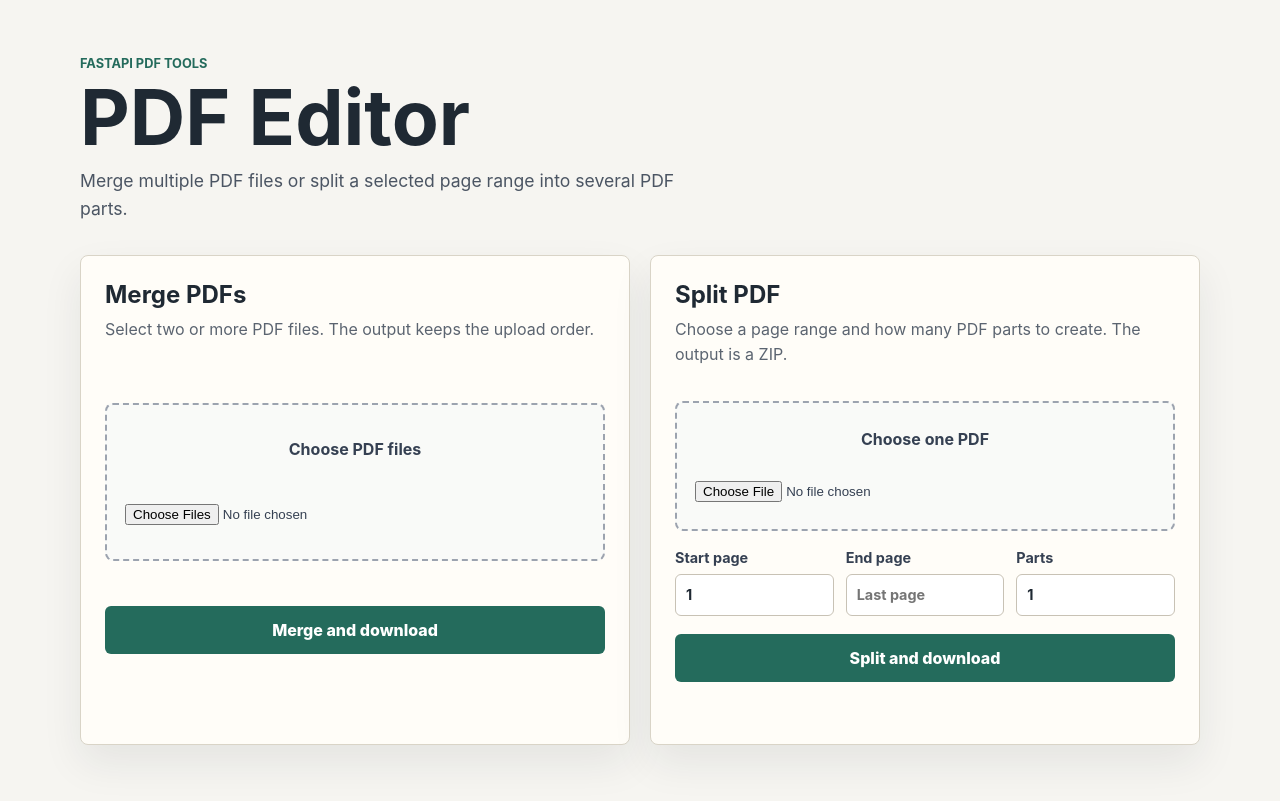
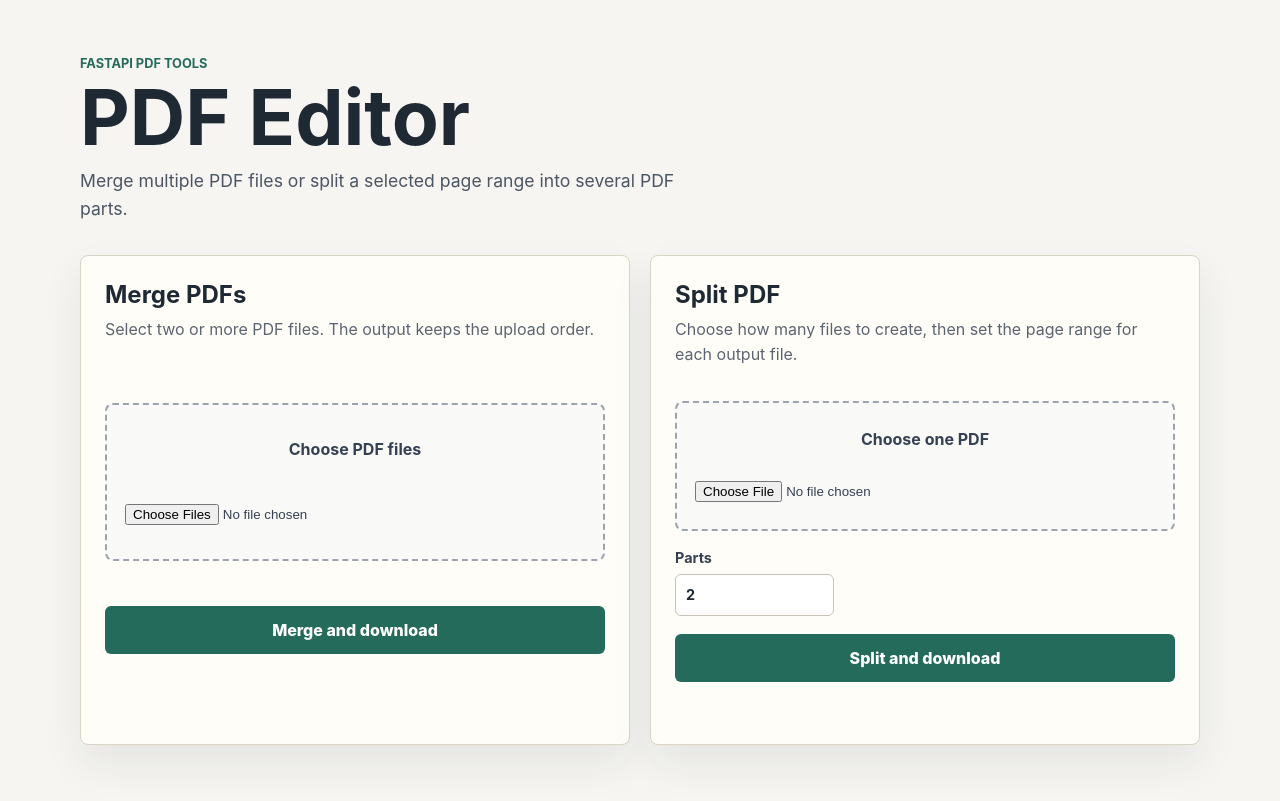
Before and after one commit to CID02418767/PDF, a FastAPI app: page / in a window 1280 px wide. Run offline with FastAPI, Linux system fonts and the light colour scheme.

Commit message:
Update split form for explicit ranges

```diff
--- a/app/templates/index.html
+++ b/app/templates/index.html
@@ -31,7 +31,7 @@
         <form class="tool-card" data-download-form action="/split" method="post" enctype="multipart/form-data">
           <div>
             <h2>Split PDF</h2>
-            <p>Choose a page range and how many PDF parts to create. The output is a ZIP.</p>
+            <p>Choose how many files to create, then set the page range for each output file.</p>
           </div>
           <label class="drop-zone">
             <span>Choose one PDF</span>
@@ -39,18 +39,12 @@
           </label>
           <div class="split-controls" aria-label="Split options">
             <label>
-              Start page
-              <input name="start_page" type="number" min="1" step="1" value="1" required />
-            </label>
-            <label>
-              End page
-              <input name="end_page" type="number" min="1" step="1" placeholder="Last page" />
-            </label>
-            <label>
               Parts
-              <input name="parts" type="number" min="1" step="1" value="1" required />
+              <input name="parts" type="number" min="1" step="1" value="2" required data-parts-input />
             </label>
           </div>
+          <input name="ranges" type="hidden" data-ranges-input />
+          <div class="range-list" data-range-list aria-label="Output file page ranges"></div>
           <button type="submit">Split and download</button>
           <p class="status" role="status" aria-live="polite"></p>
         </form>
```
